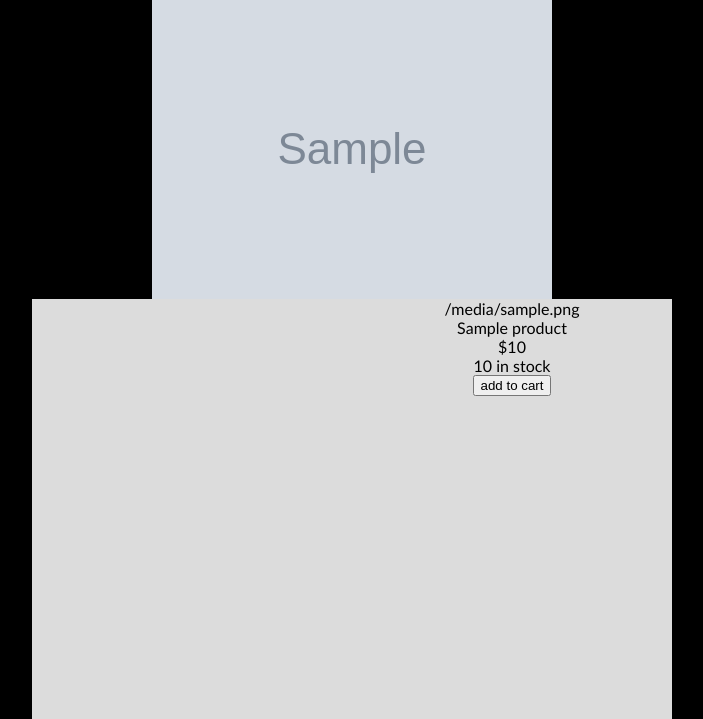
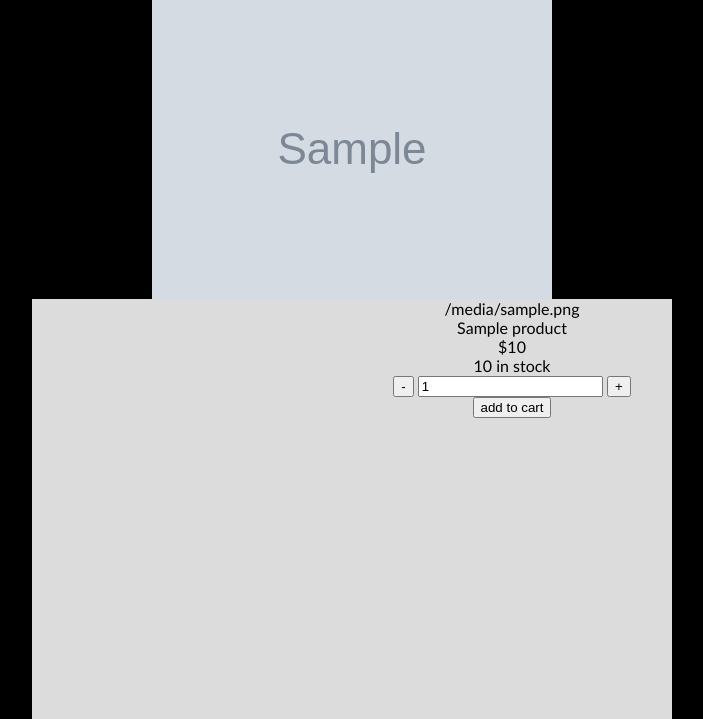
Before and after one commit to jzcdx/ecommerce, a Flask app: template templates/product.html in a window 1280 px wide. Shown: the part 81-800 px from the top of the page, without its empty margins (288-991 px from the left). Run offline with Flask 2, Linux system fonts and the light colour scheme; the template is opened without the code that fills it: most values are stand-ins (such as "Sample title", 1, 10 or a date in 2020); grey boxes marked "Sample" are stand-in pictures; parts of the project's set-up code (start-up, migrations or seed data) failed here and were passed over; some libraries are stand-ins or nearby versions.

Commit message:
ensured inability to add <= 0 items to cart in product.js, might change that to a serverside check later

```diff
--- a/static/css/product.css
+++ b/static/css/product.css
@@ -38,3 +38,8 @@ body {
     align-items:center;
 
 }
+
+.qttyDiv input::-webkit-inner-spin-button {
+    -webkit-appearance: none;
+    margin: 0;
+}
--- a/static/js/product.js
+++ b/static/js/product.js
@@ -1,7 +1,9 @@
 function addToCart(productId, productName) {
+    var productQtty = document.getElementById("qttyInput").value
+    if (productQtty > 0) {
         console.log("adding " + productId + " to cart " + productName);
-
-    var newItemData = {
+        var newCartItemData = {
+            "product_qtty": productQtty,
             "product_name": productName,
             "product_id": productId
         };
@@ -9,7 +11,7 @@ function addToCart(productId, productName) {
         $.ajax({
             type: "POST", //method
             url: "/addToCart", //this is the flask route
-        data: JSON.stringify(newItemData), //I have no idea what this is
+            data: JSON.stringify(newCartItemData), //I have no idea what this is
             contentType: "application/json",
             dataType: 'json',
             success: function(result) { //when the response comes back and it's successful, run the code below
@@ -17,4 +19,22 @@ function addToCart(productId, productName) {
                 console.log("request made");
             }
         });
+    } else {
+        console.log("req not sent, prod qtty <= 0");
     }
+}
+
+function increaseQtty() {
+    var qttyInput = document.getElementById("qttyInput");
+    var curQtty = parseInt(qttyInput.value);
+
+    qttyInput.value = curQtty + 1;
+}
+
+function decreaseQtty() {
+    var qttyInput = document.getElementById("qttyInput");
+    var curQtty = parseInt(qttyInput.value);
+    if (curQtty > 1) {
+        qttyInput.value = curQtty - 1;
+    }
+}
--- a/templates/product.html
+++ b/templates/product.html
@@ -20,6 +20,11 @@
                 <label>{{ product['name'] }}</label>
                 <label>${{ product['price'] }}</label>
                 <label>{{ product['stock'] }} in stock</label>
+                <div class="qttyDiv">
+                    <button onclick="decreaseQtty()">-</button>
+                        <input id="qttyInput" type="number" value="1" min="0"></input>
+                    <button onclick="increaseQtty()">+</button>
+                </div>
                 <button onclick="addToCart({{ product['id'] }}, '{{ product["name"] }}')">add to cart</button>
             </div>
         </div>
```
Lines whose indentation alone changed are shown as unchanged.
